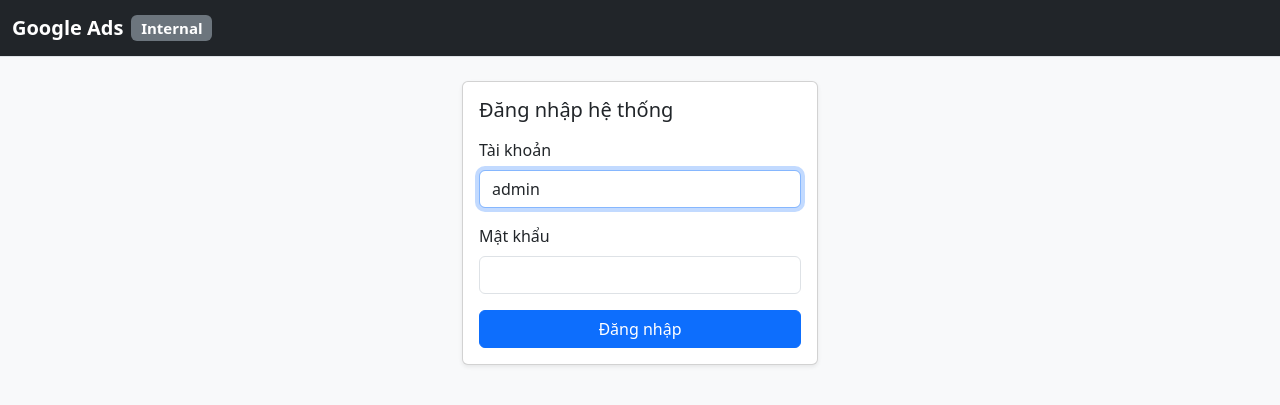
After one commit to RobertTAnh/google_ads, a Flask app: page /login in a window 1280 px wide. The commit adds this page. Shown: the top 405 px of the page. Run offline with Flask 3, Linux system fonts and the light colour scheme.

Commit message:
Add session-based admin login
Protect app routes behind login, add login/logout endpoints, and update layout with authentication-aware navigation and logout action.

Made-with: Cursor

```diff
--- a/app.py
+++ b/app.py
@@ -9,7 +9,8 @@ from typing import List, Optional
 
 from dataclasses import asdict
 
-from flask import Flask, flash, jsonify, redirect, render_template, request, url_for
+from flask import Flask, flash, jsonify, redirect, render_template, request, session, url_for
+from werkzeug.security import check_password_hash
 
 from google_ads_helper import (
     GoogleAdsHelperError,
@@ -107,6 +108,13 @@ def create_app() -> Flask:
     app = Flask(__name__)
     app.secret_key = os.getenv("FLASK_SECRET_KEY", "dev-secret-change-me")
     app.jinja_env.filters["vnd"] = format_vnd_thousands
+    app.config["SESSION_COOKIE_HTTPONLY"] = True
+    app.config["SESSION_COOKIE_SAMESITE"] = "Lax"
+    app.config["SESSION_COOKIE_SECURE"] = os.getenv("SESSION_COOKIE_SECURE", "1").strip().lower() in (
+        "1",
+        "true",
+        "yes",
+    )
 
     project_root = Path(__file__).resolve().parent
     google_ads_yaml = _maybe_bootstrap_google_ads_yaml(project_root)
@@ -121,6 +129,22 @@ def create_app() -> Flask:
     # Predefined client customer IDs (comma-separated) for the dashboard.
     # Example: CLIENT_CUSTOMER_IDS=1234567890,0987654321
     dashboard_customer_ids = _env_list("CLIENT_CUSTOMER_IDS", "")
+    admin_username = (os.getenv("ADMIN_USERNAME") or "admin").strip()
+    admin_password_hash = (os.getenv("ADMIN_PASSWORD_HASH") or "").strip()
+    admin_password_plain = os.getenv("ADMIN_PASSWORD")
+
+    @app.context_processor
+    def inject_auth_context():
+        return {"is_logged_in": bool(session.get("is_authenticated")), "auth_user": session.get("auth_user", "")}
+
+    @app.before_request
+    def require_login():
+        public_endpoints = {"login", "healthz", "static"}
+        if request.endpoint in public_endpoints:
+            return None
+        if session.get("is_authenticated"):
+            return None
+        return redirect(url_for("login", next=request.url))
 
     @app.context_processor
     def inject_mcc_context():
@@ -130,6 +154,13 @@ def create_app() -> Flask:
         """
         import time
 
+        if not session.get("is_authenticated"):
+            return {
+                "mcc_name": "",
+                "mcc_id": "",
+                "child_accounts": [],
+                "mcc_context_error": "",
+            }
         try:
             client = load_google_ads_client(
                 google_ads_yaml, default_login_customer_id=mcc_login_customer_id
@@ -179,6 +210,42 @@ def create_app() -> Flask:
     @app.get("/")
     def index():
         return redirect(url_for("dashboard"))
+
+    @app.route("/login", methods=["GET", "POST"])
+    def login():
+        if session.get("is_authenticated"):
+            return redirect(url_for("dashboard"))
+
+        next_url = request.args.get("next") or url_for("dashboard")
+        if request.method == "POST":
+            username = (request.form.get("username") or "").strip()
+            password = request.form.get("password") or ""
+
+            username_ok = username == admin_username
+            password_ok = False
+            if admin_password_hash:
+                try:
+                    password_ok = check_password_hash(admin_password_hash, password)
+                except ValueError:
+                    password_ok = False
+            elif admin_password_plain is not None:
+                password_ok = password == admin_password_plain
+
+            if username_ok and password_ok:
+                session.clear()
+                session["is_authenticated"] = True
+                session["auth_user"] = username
+                flash("Đăng nhập thành công.", "success")
+                return redirect(next_url)
+            flash("Sai tài khoản hoặc mật khẩu.", "danger")
+
+        return render_template("login.html", next_url=next_url, login_username=admin_username)
+
+    @app.post("/logout")
+    def logout():
+        session.clear()
+        flash("Đã đăng xuất.", "info")
+        return redirect(url_for("login"))
 
     @app.get("/healthz")
     def healthz():
--- a/templates/layout.html
+++ b/templates/layout.html
@@ -9,7 +9,7 @@
   <body class="bg-light">
     <nav class="navbar navbar-expand-lg navbar-dark bg-dark border-bottom">
       <div class="container-fluid">
-        <a class="navbar-brand d-flex align-items-center gap-2" href="{{ url_for('dashboard') }}">
+        <a class="navbar-brand d-flex align-items-center gap-2" href="{{ url_for('dashboard') if is_logged_in else url_for('login') }}">
           <span class="fw-semibold">Google Ads</span>
           <span class="badge text-bg-secondary">Internal</span>
         </a>
@@ -20,15 +20,17 @@
 
         <div class="collapse navbar-collapse" id="nav">
           <ul class="navbar-nav me-auto mb-2 mb-lg-0">
+            {% if is_logged_in %}
               <li class="nav-item">
                 <a class="nav-link" href="{{ url_for('dashboard') }}">Tổng quan</a>
               </li>
               <li class="nav-item">
                 <a class="nav-link" href="{{ url_for('create_campaign_form') }}">Tạo chiến dịch</a>
               </li>
+            {% endif %}
           </ul>
 
-          {% if mcc_id %}
+          {% if is_logged_in and mcc_id %}
             <div class="dropdown">
               <button
                 class="btn btn-sm btn-outline-light dropdown-toggle d-flex align-items-center gap-2"
@@ -94,8 +96,14 @@
                 </div>
               </div>
             </div>
-          {% else %}
+          {% elif is_logged_in %}
             <span class="text-white-50 small">MCC chưa cấu hình</span>
+          {% endif %}
+
+          {% if is_logged_in %}
+            <form method="post" action="{{ url_for('logout') }}" class="ms-2">
+              <button type="submit" class="btn btn-sm btn-outline-light">Đăng xuất</button>
+            </form>
           {% endif %}
         </div>
       </div>
--- /dev/null
+++ b/templates/login.html
@@ -0,0 +1,33 @@
+{% extends "layout.html" %}
+
+{% block title %}Đăng nhập{% endblock %}
+
+{% block content %}
+  <div class="row justify-content-center">
+    <div class="col-md-5 col-lg-4">
+      <div class="card shadow-sm">
+        <div class="card-body">
+          <h1 class="h5 mb-3">Đăng nhập hệ thống</h1>
+          <form method="post" action="{{ url_for('login', next=next_url) }}">
+            <div class="mb-3">
+              <label class="form-label">Tài khoản</label>
+              <input
+                type="text"
+                class="form-control"
+                name="username"
+                value="{{ request.form.get('username', login_username) }}"
+                required
+                autofocus
+              >
+            </div>
+            <div class="mb-3">
+              <label class="form-label">Mật khẩu</label>
+              <input type="password" class="form-control" name="password" required>
+            </div>
+            <button type="submit" class="btn btn-primary w-100">Đăng nhập</button>
+          </form>
+        </div>
+      </div>
+    </div>
+  </div>
+{% endblock %}
```
Lines whose indentation alone changed are shown as unchanged.
